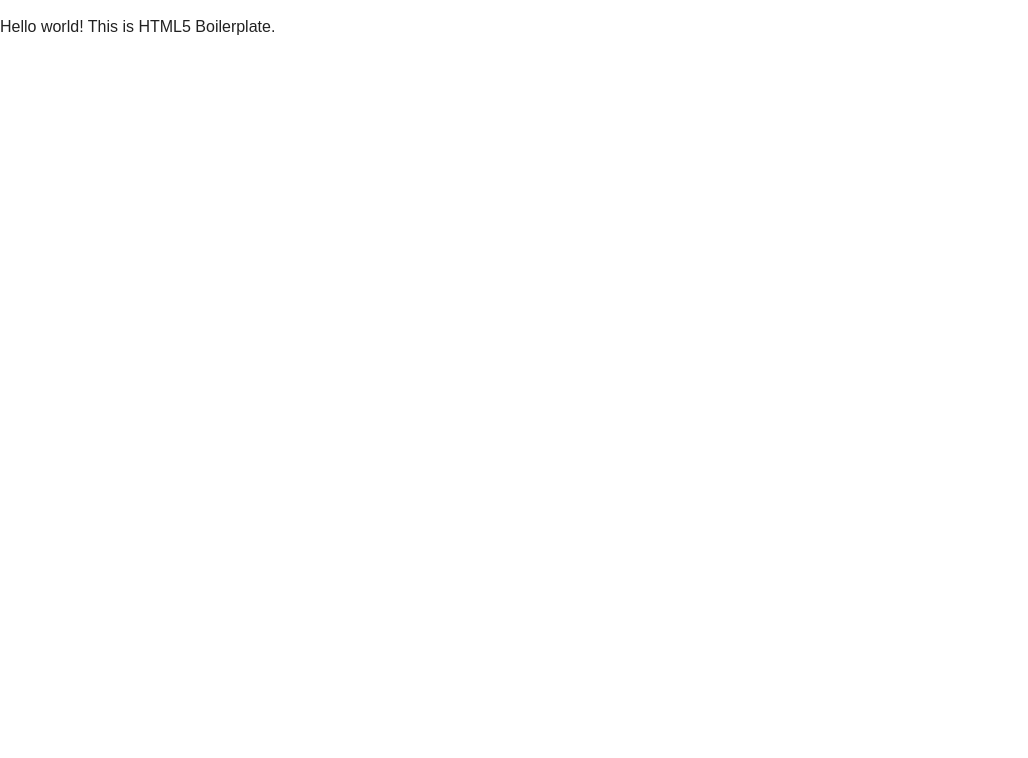
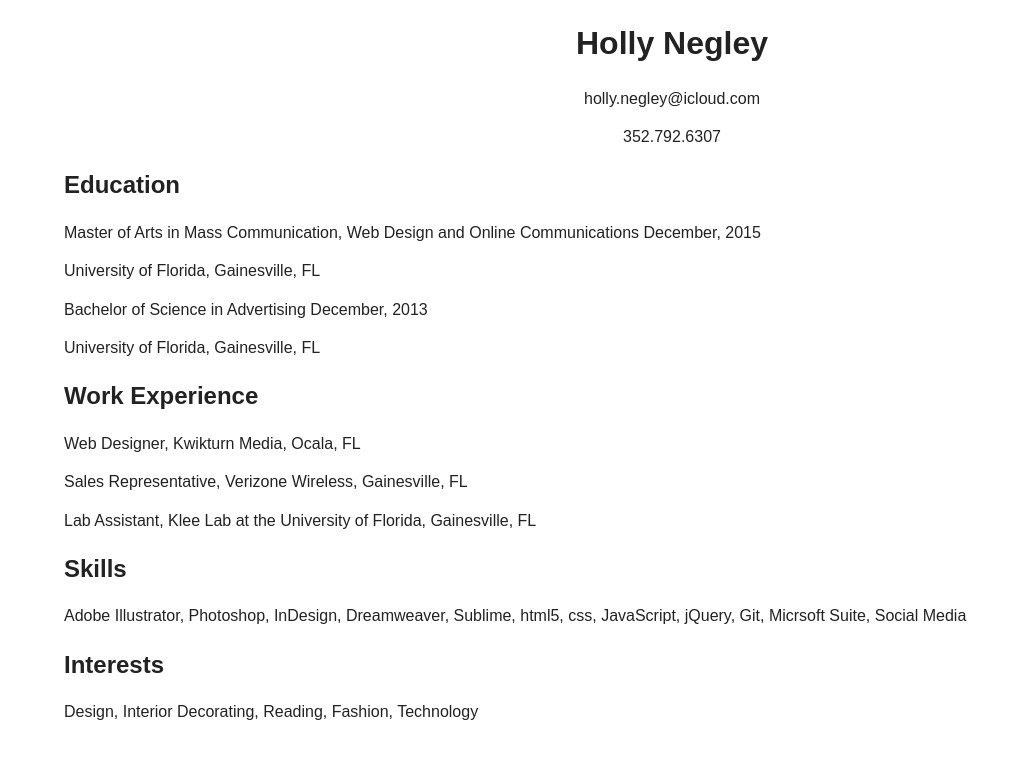
Before and after one commit to hnegley/project_resume_negley_holly, a plain HTML site: page index.html in a window 1280 px wide. Shown: the whole page, without its empty margins (0-1028 px from the left). Drawn offline with nearby package versions, Linux system fonts and the light colour scheme.

Commit message:
added the content, html5 and top css

```diff
--- a/css/main.css
+++ b/css/main.css
@@ -94,6 +94,18 @@ textarea {
 /* ==========================================================================
    Author's custom styles
    ========================================================================== */
+
+body {
+    padding-left: 5%;
+}
+
+h1 {
+    text-align: center;
+}
+
+.center {
+    text-align: center;
+}
 
 
 
--- a/index.html
+++ b/index.html
@@ -20,7 +20,37 @@
         <![endif]-->
 
         <!-- Add your site or application content here -->
-        <p>Hello world! This is HTML5 Boilerplate.</p>
+       <h1>Holly Negley</h1>
+
+            <p class="center">holly.negley@icloud.com</p>
+
+            <p class="center">352.792.6307</p>
+
+        <h2>Education</h2>
+
+            <p>Master of Arts in Mass Communication, Web Design and Online Communications December, 2015</p>
+
+            <p>University of Florida, Gainesville, FL</p>
+
+            <p>Bachelor of Science in Advertising December, 2013</p>
+
+            <p>University of Florida, Gainesville, FL</p>
+
+        <h2>Work Experience</h2>
+
+            <p>Web Designer, Kwikturn Media, Ocala, FL</p>
+
+            <p>Sales Representative, Verizone Wireless, Gainesville, FL</p>
+
+            <p>Lab Assistant, Klee Lab at the University of Florida, Gainesville, FL</p>
+
+        <h2>Skills</h2>
+            <p>Adobe Illustrator, Photoshop, InDesign, Dreamweaver, Sublime, html5, css, JavaScript, jQuery, Git, Micrsoft Suite, Social Media</p>
+
+        <h2>Interests</h2>
+            <p>Design, Interior Decorating, Reading, Fashion, Technology</p>
+
+
 
         <script src="//ajax.googleapis.com/ajax/libs/jquery/1.11.2/jquery.min.js"></script>
         <script>window.jQuery || document.write('<script src="js/vendor/jquery-1.11.2.min.js"><\/script>')</script>
```
